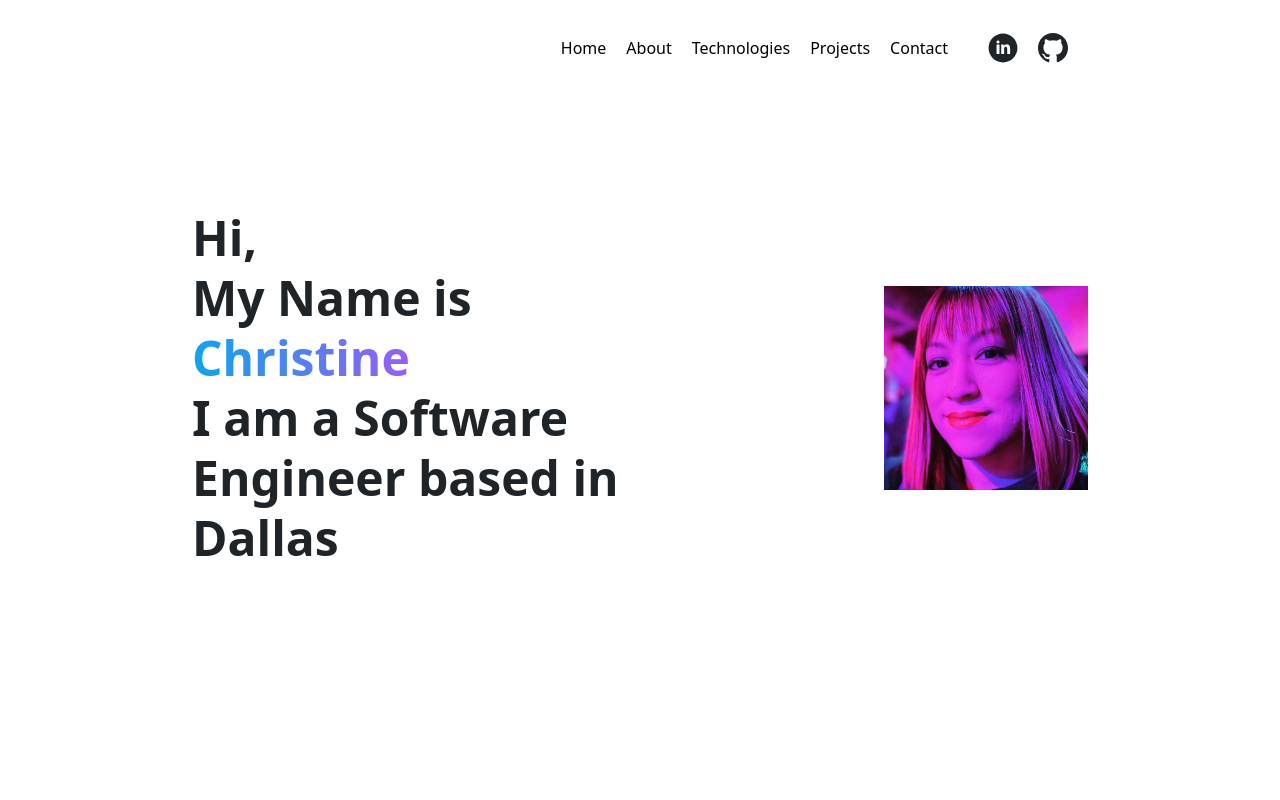
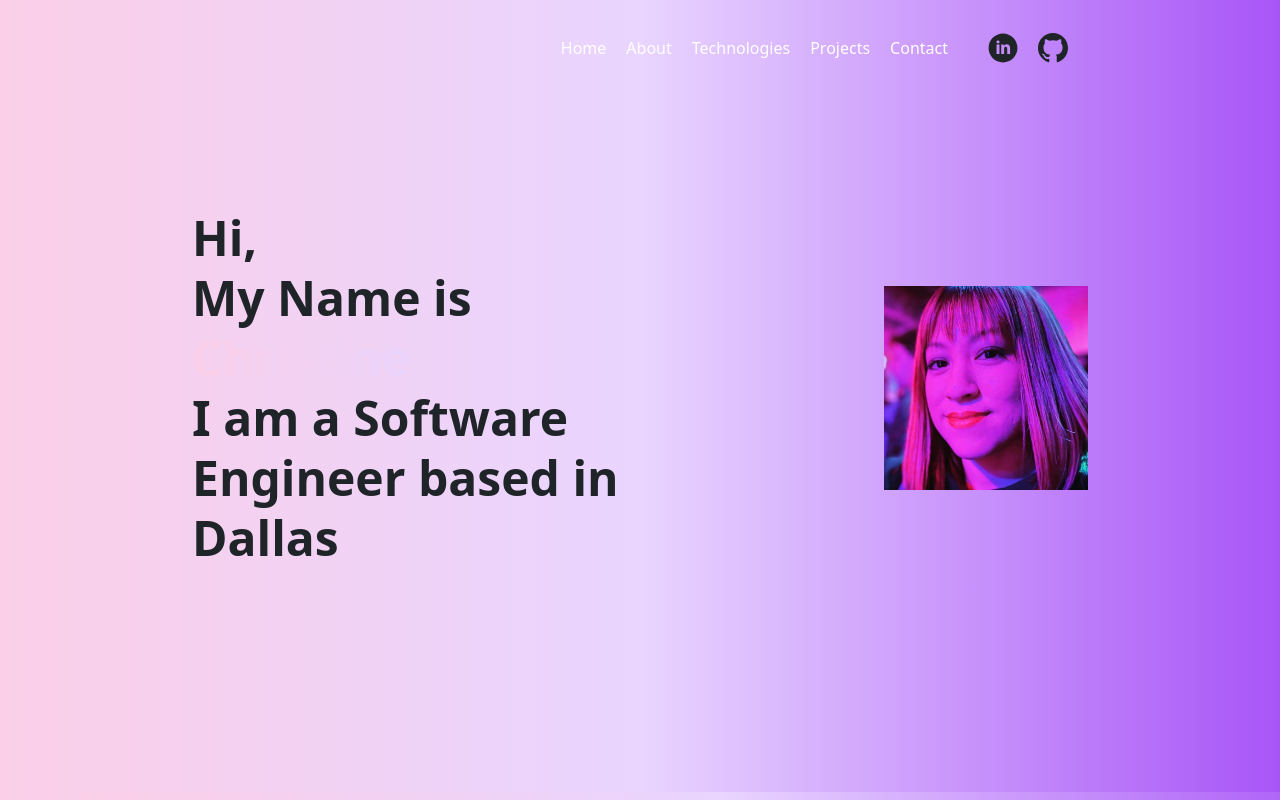
Before and after one commit to XINEXPORT/christinehoangportfolio, a React (Create React App) app: page / in a window 1280 px wide. Built offline with nearby package versions, Linux system fonts and the light colour scheme.

Commit message:
added linear gradient to the tailwind config, index.css, and footer

```diff
--- a/src/Components/Footer.js
+++ b/src/Components/Footer.js
@@ -1,8 +1,10 @@
 import React from "react";
+
 function Footer() {
   return (
-    <footer className="container mx-auto py-1 fixed bottom-0 md:left-20 bg-white dark:bg-dark-mode">
+    <footer className="container mx-auto py-1 fixed bottom-0 md:left-20 bg-gradient text-white">
     </footer>
   );
 }
+
 export default Footer;
--- a/src/index.css
+++ b/src/index.css
@@ -3,11 +3,12 @@
 @tailwind components;
 @tailwind utilities;
 
+/* Utility Classes */
 .max-width {
   @apply lg:mx-auto lg:px-24 xl:px-48 px-5;
 }
 .bg-gradient {
-  @apply bg-gradient-to-r from-sky-500 via-purple-500 to-pink-600;
+  @apply bg-gradient-to-r from-pink-200 via-purple-200 to-purple-500;
 }
 .text-gradient {
   @apply bg-clip-text bg-gradient text-transparent;
@@ -18,10 +19,11 @@
 .text-content {
   @apply dark:text-light-content text-dark-content;
 }
+
 body {
-  overflow-x: hidden;
+  @apply overflow-x-hidden bg-gradient text-white;
 }
-/* Hide scrollbar for Chrome, Safari and Opera */
+
 body::-webkit-scrollbar {
   display: none;
 }
--- a/tailwind.config.js
+++ b/tailwind.config.js
@@ -21,6 +21,10 @@ module.exports = {
         //shared colors
         "green-text": "#018C0F",
         "greenbg": "#D7FFE0",
+
+        backgroundImage:{
+          "gradient": "linear-gradient(100deg, #8381f9 0%, #f3a6b5 30%)",
+        }
       },
     },
   },
```
